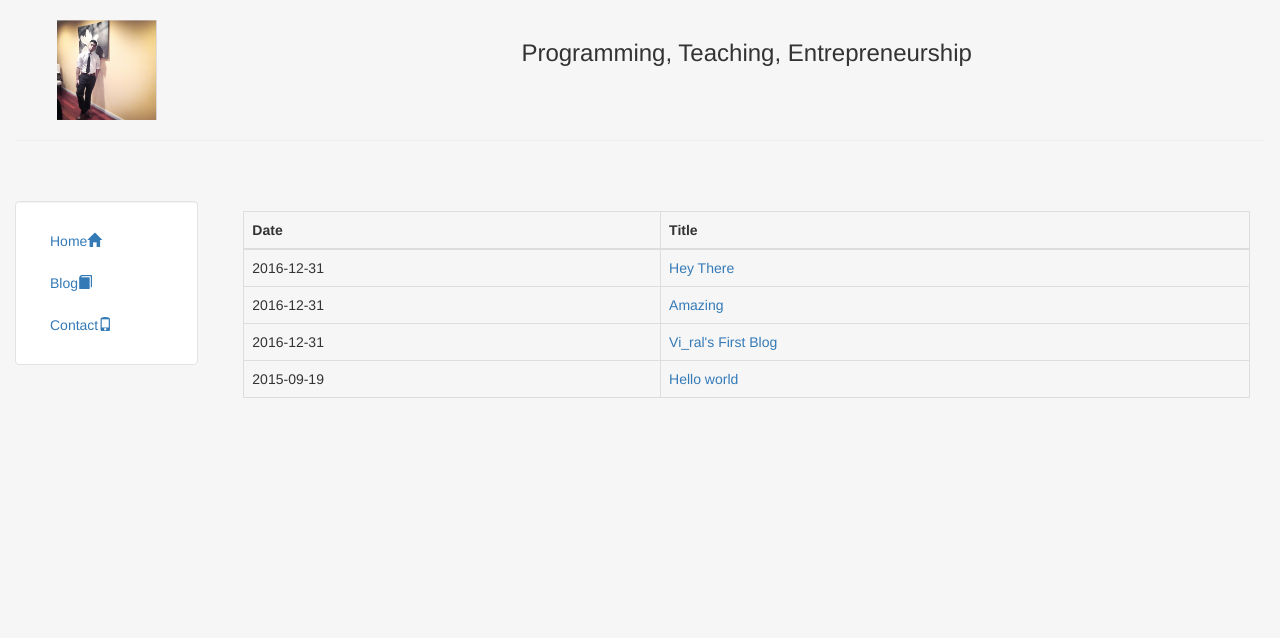
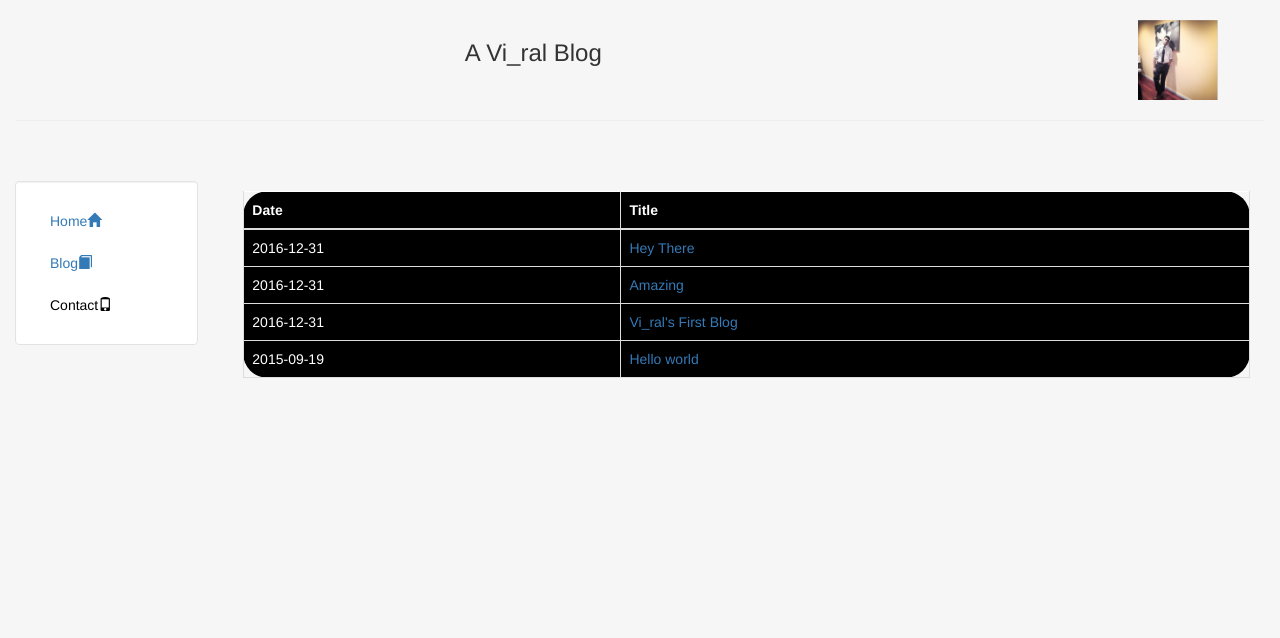
Before and after one commit to ViRaL95/Django-Tutorial, a Django app: page /blog/ in a window 1280 px wide. Shown: the top 638 px of the page. Run offline with Django 3.2, Linux system fonts and the light colour scheme; data comes from the database, SQL or seed files in the repository; some libraries are stand-ins or nearby versions; some web fonts are replaced.

Commit message:
Repo got Deleted

```diff
--- a/mysite/blog/templates/blog/blog.html
+++ b/mysite/blog/templates/blog/blog.html
@@ -1,16 +1,17 @@
+
 {% extends "personal/header.html" %}
 
 {% block content %}
-	<table class="table table-bordered">
+	<table class="table table-bordered" >
 		<thead>
-			<th style=width:"30%">Date</th>
-			<th style=width:"50%">Title</th>
+			<th style="width:30%; color:white">Date</th>
+			<th style="width:50%; color:white">Title</th>
 		</thead>
 	{% for post in object_list %}
 		<tr>
 		<h5>
-			<td>{{ post.date|date:"Y-m-d"}}</td>
-			<td><a href="/blog/{{post.id}}">{{post.title}}</a></td>
+			<td style="color:white">{{ post.date|date:"Y-m-d"}}</td>
+			<td style="color:white"><a href="/blog/{{post.id}}">{{post.title}}</a></td>
 		</h5>
 		</tr>
 	{% endfor %}
--- a/mysite/personal/static/css/css/mycss.css
+++ b/mysite/personal/static/css/css/mycss.css
@@ -12,3 +12,17 @@ height:100%;
 	font-family: 'Kumar One';
 
 }
+.table-bordered{
+	border-radius:25px;
+	border-style:solid;
+	border-color:white;
+	background-color: black;
+}
+#aboutme-img, #title{
+	float:left;
+}
+
+.drop-target{
+width:80px;
+transform:translateX(5px);
+}
--- a/mysite/personal/static/js/themes.js
+++ b/mysite/personal/static/js/themes.js
@@ -1,11 +1,48 @@
 window.onload=function(){
 	content=document.getElementById("hidden-div").innerHTML;
-	console.log(content);
-	var myDrop=new Drop({
+	windowWidth=$(window).width();
+	if(windowWidth<=767){
+		 myDrop=new Drop({
+		  target: document.querySelector('.drop-target'),
+		  classes: 'drop-theme-arrows',
+		  position: 'left middle',
+		  openOn: 'hover',
+		  content:content,
+		})
+
+	}
+	else{
+	  myDrop=new Drop({
 	  target: document.querySelector('.drop-target'),
 	  classes: 'drop-theme-arrows',
-	  position: 'right middle',
+	  position: 'bottom center',
 	  openOn: 'hover',
-	  content:content
+	  content:content,
 	})
+
+	}
+	$(window).on('resize', function(event){
+    var windowWidth = $(window).width();
+	if(windowWidth<=767){
+		myDrop.destroy();
+		 myDrop=new Drop({
+		  target: document.querySelector('.drop-target'),
+		  classes: 'drop-theme-arrows',
+		  position: 'left middle',
+		  openOn: 'hover',
+		  content:content,
+		})
+	}
+	else{
+	  myDrop.destroy();
+	  myDrop=new Drop({
+	  target: document.querySelector('.drop-target'),
+	  classes: 'drop-theme-arrows',
+	  position: 'bottom center',
+	  openOn: 'hover',
+	  content:content,
+	})
+	}
+	});
+
 };
--- a/mysite/personal/templates/personal/header.html
+++ b/mysite/personal/templates/personal/header.html
@@ -7,46 +7,48 @@
 	{% load staticfiles %}
 	<link rel='stylesheet' href="{% static 'css/bootstrap.min.css' %}" type="text/css"/>
 	<link rel='stylesheet' href="{% static 'css/css/drop-theme-arrows.css' %}" type="text/css"/>
-	<link rel="stylesheet" type="text/css"
-          href="https://fonts.googleapis.com/css?family=Kumar+One">
+	<link rel="stylesheet" type="text/css" href="https://fonts.googleapis.com/css?family=Kumar+One">
     <link rel="stylesheet" type="text/css" href="{%static 'css/css/mycss.css' %}"/>
+    <!-- <link href="/pace/themes/pace-theme-barber-shop.css" rel="stylesheet" /> !-->
+
 	<script type="text/javascript" src="{% static 'js/tether.min.js' %}"></script>
 	<script type="text/javascript" src="{% static 'js/drop.min.js' %}"></script>
 	<script type="text/javascript" src="https://ajax.googleapis.com/ajax/libs/jquery/3.1.1/jquery.min.js"></script>
 	<script type="text/javascript" src="{% static 'js/themes.js' %}"></script>
+	<!-- <script type="text/javascript" src="{% static 'js/pace.js' %}"></script> !-->
 	<meta name="viewport" content = "width=device-width, initial-scale=1.0">
 </head>
 
 <body class="body" style="background-color:#f6f6f6">
 	<div class="container-fluid" style="min-height:95%; ">
 		<div class="row">
-			  <div class="col-sm-2">
+		<div class="col-sm-10">
 				  <br>
 				  <center>
+				  <h3>A Vi_ral Blog</h3>
+				  </center>
+		</div>
+			  <br>
+		<div class="col-sm-2">
+				  <center>
 					  <div class="drop-target">
-						<img src="{% static 'personal/img/profile.jpg' %}" class="responsive-img" style='max-height:100px;' alt="face">
+						<img src="{% static 'personal/img/profile.jpg' %}" class="responsive-img" style='max-height:100px; width:80px' alt="face"/>
 					  </div>
 					  <div id="hidden-div" style="display:none">
 					  	<div class="avatar">
-					  		<img src="{% static 'personal/img/profile.jpg' %}" class="responsive-img" style='max-height:100px;' alt="face">
+					  		<img src="{% static 'personal/img/profile.jpg' %}" class="responsive-img" style='max-height:100px; max-width:50px' alt="face"/>
 					  	</div>
 					  	<div class="name">
 					  		Varun Rao
 					  	</div>
 					  	<div class="title">
-					  		Explorer| Traveller | Developer As a Hobbyist
+					  	Traveller <br> Developer As a Hobbyist
 					  	</div>
 					  </div>
 				  </center>
 			  </div>
-			  <div class="col-sm-10">
-				  <br>
-				  <center>
-				  <h3>Programming, Teaching, Entrepreneurship</h3>
-				  </center>
-			  </div>
-		</div><hr>
-
+		</div>
+		<hr>
 		<div class="row">
 		  <div class="col-sm-2">
 		  <br>
@@ -58,7 +60,7 @@
 			  <ul class="nav nav-pills nav-stacked">
 				<li><a href='/'>Home<span class="glyphicon glyphicon-home"></span></a></li>
 				<li><a href='/blog/'>Blog<span class="glyphicon glyphicon-book"></span></a></li>
-				<li><a href='/contact/'>Contact<span class="glyphicon glyphicon-phone"></span></a></li>
+				<li><a style="color:black" href='/contact/'>Contact<span class="glyphicon glyphicon-phone"></span></a></li>
 			  </ul>
 			</div> <!--well bs-sidebar affix-->
 		  </div> <!--col-sm-2-->
```
Also changed, not shown: mysite/personal/static/js/pace.js (added).
